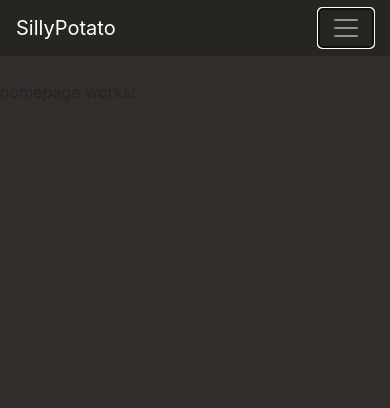
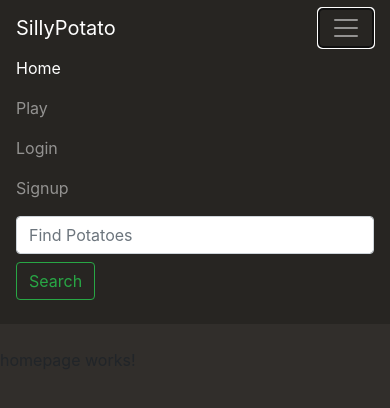
Before and after one commit to cheahchungyin/matching-game, an Angular app: page / in a window 390 px wide. Both pictures are taken after a click on the button "Toggle navigation". Shown: the top 408 px of the page. Built offline with nearby package versions, Linux system fonts and the light colour scheme.

Commit message:
Add dropdown directive, allow toggle navbar

```diff
--- a/src/app/app.module.ts
+++ b/src/app/app.module.ts
@@ -25,6 +25,8 @@ import {
 
 import { AppRoutingModule } from './app-routing.module';
 
+import { DropdownDirective } from './shared/directives/dropdown.directive';
+
 import { AppComponent } from './app.component';
 import { TestUnitComponent } from './test-unit/test-unit.component';
 import { MatchingGameComponent } from './play/games/matching-game/matching-game.component';
@@ -47,7 +49,8 @@ import { HomepageComponent } from './homepage/homepage.component';
     GameSettingsComponent,
     AuthComponent,
     PlayMenuComponent,
-    HomepageComponent
+    HomepageComponent,
+    DropdownDirective
   ],
   imports: [
     BrowserModule,
--- a/src/app/navbar/navbar.component.html
+++ b/src/app/navbar/navbar.component.html
@@ -1,10 +1,18 @@
 <nav class="navbar navbar-expand-lg navbar-dark mb-4 navbar-custom">
     <a class="navbar-brand" routerLink="/">SillyPotato</a>
-    <button class="navbar-toggler" type="button" data-toggle="collapse" data-target="#navbarSupportedContent" aria-controls="navbarSupportedContent" aria-expanded="false" aria-label="Toggle navigation">
+    <button
+    class="navbar-toggler"
+    type="button"
+    data-toggle="collapse"
+    data-target="#navbarSupportedContent"
+    aria-controls="navbarSupportedContent"
+    aria-expanded="false"
+    aria-label="Toggle navigation"
+    (click)="onToggleDropdown()">
       <span class="navbar-toggler-icon"></span>
     </button>
 
-    <div class="collapse navbar-collapse" id="navbarSupportedContent">
+    <div class="collapse navbar-collapse" id="navbarSupportedContent" [ngClass]="{'show': toggled}">
       <ul class="navbar-nav mr-auto">
         <li class="nav-item">
           <a
@@ -15,7 +23,12 @@
           >Home</a>
         </li>
         <li class="nav-item">
-          <a class="nav-link" routerLink="/play" routerLinkActive="active">Play</a>
+          <a
+          class="nav-link"
+          routerLink="/play"
+          routerLinkActive="active"
+          [routerLinkActiveOptions]="{exact:true}"
+          >Play</a>
         </li>
       </ul>
       <ul class="navbar-nav mr-2">
--- a/src/app/navbar/navbar.component.ts
+++ b/src/app/navbar/navbar.component.ts
@@ -6,10 +6,15 @@ import { Component, OnInit } from '@angular/core';
   styleUrls: ['./navbar.component.css']
 })
 export class NavbarComponent implements OnInit {
+  toggled = false;
 
   constructor() { }
 
   ngOnInit() {
   }
 
+  onToggleDropdown() {
+    this.toggled = !this.toggled;
+  }
+
 }
--- /dev/null
+++ b/src/app/shared/directives/dropdown.directive.ts
@@ -0,0 +1,31 @@
+import {
+  Directive,
+  ContentChild,
+  AfterViewInit,
+  Renderer2,
+  ElementRef,
+  HostListener
+} from '@angular/core';
+
+@Directive({
+  selector: '[appDropdown]'
+})
+export class DropdownDirective implements AfterViewInit {
+  @ContentChild('dropdownMenu', {static: false}) dropdownMenu: ElementRef;
+  toggled = false;
+
+  constructor(private renderer: Renderer2) {}
+
+  ngAfterViewInit() {
+    this.renderer.removeClass(this.dropdownMenu.nativeElement, 'show');
+  }
+
+  @HostListener('click') toggleDropdown() {
+    if (!this.toggled) {
+      this.renderer.addClass(this.dropdownMenu.nativeElement, 'show');
+    } else {
+      this.renderer.removeClass(this.dropdownMenu.nativeElement, 'show');
+    }
+    this.toggled = !this.toggled;
+  }
+}
```
